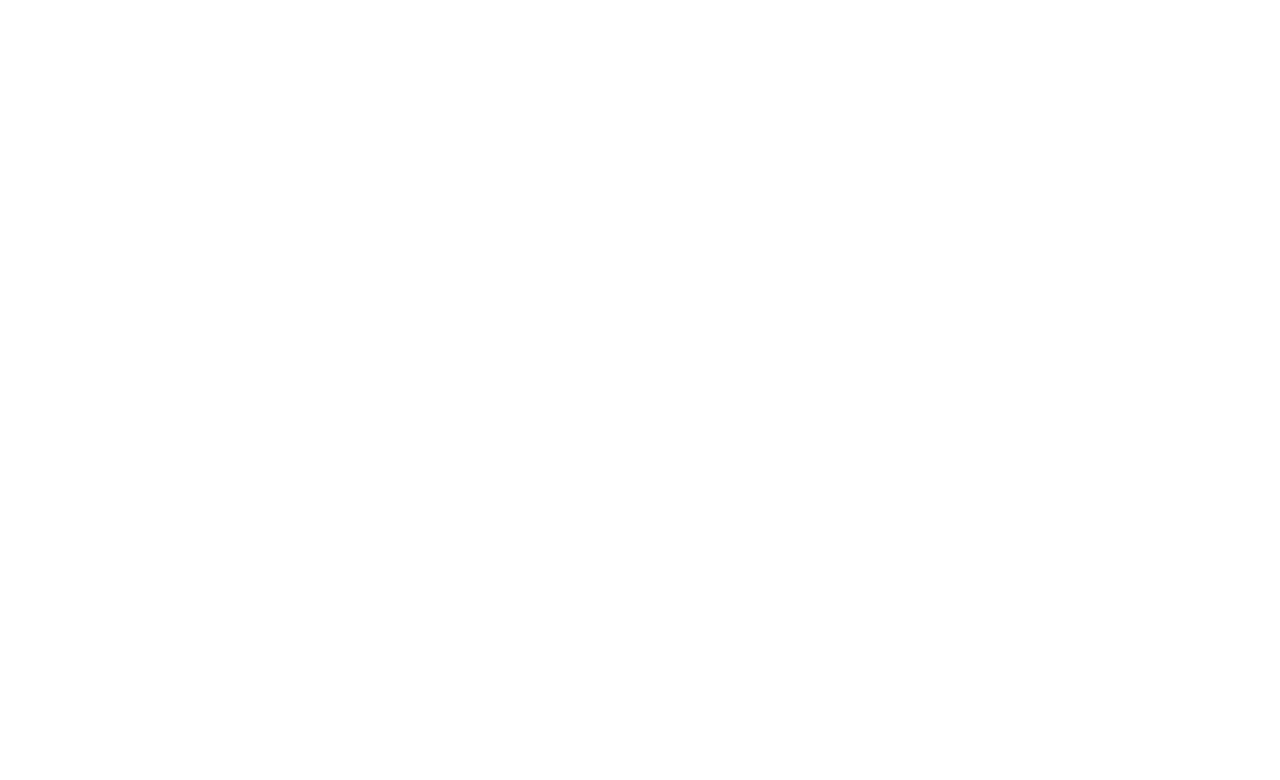
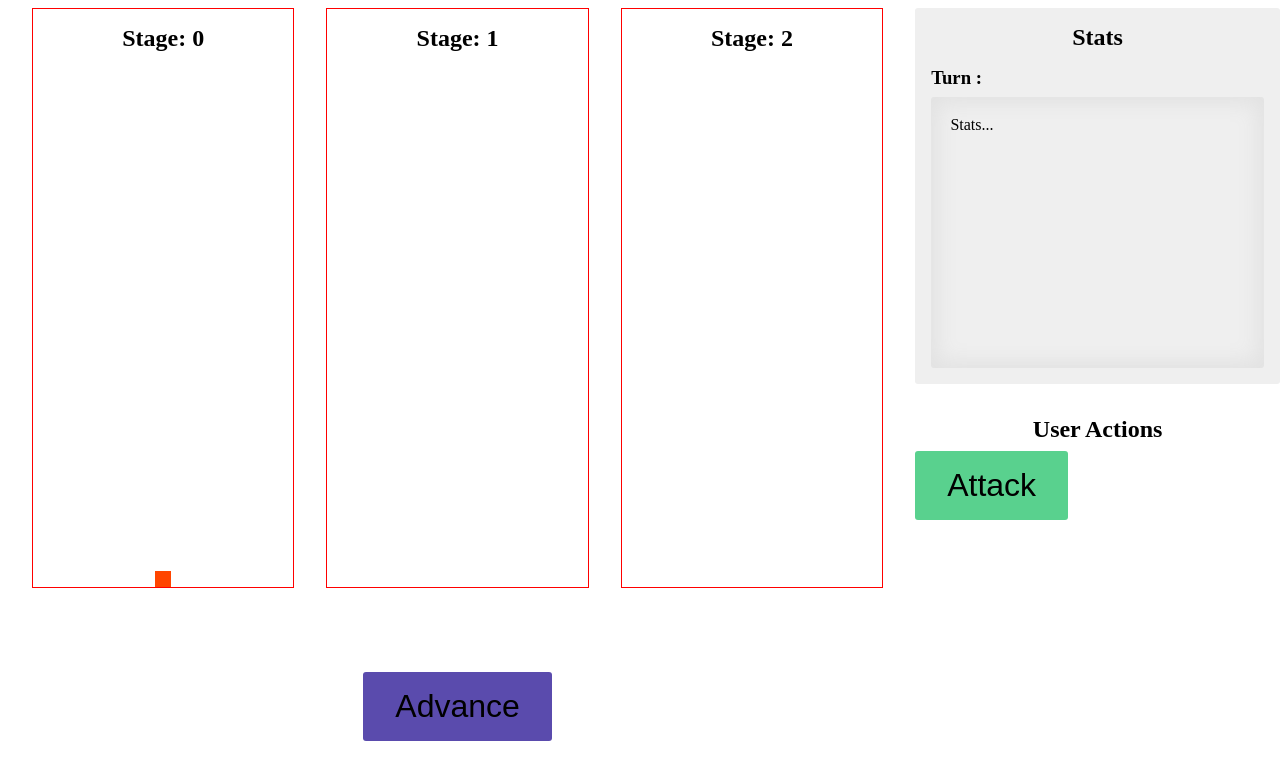
Before and after one commit to iritaca/dnd-slim-version, a React (Create React App) app: page / in a window 1280 px wide. Shown: the top 780 px of the page. Built offline with nearby package versions, Linux system fonts and the light colour scheme.

Commit message:
win screen and reset

```diff
--- a/package.json
+++ b/package.json
@@ -13,6 +13,7 @@
     "react": "^18.2.0",
     "react-dom": "^18.2.0",
     "react-scripts": "5.0.1",
+    "sass": "^1.53.0",
     "typescript": "^4.7.4",
     "web-vitals": "^2.1.4"
   },
--- a/src/App.tsx
+++ b/src/App.tsx
@@ -1,7 +1,8 @@
 import React from "react";
+import { Game } from "./Game";
 
 function App() {
-  return <div />;
+  return <Game />;
 }
 
 export default App;
--- /dev/null
+++ b/src/Game.tsx
@@ -0,0 +1,85 @@
+import React, { useState } from "react";
+
+import Styles from "./Styles/Game.module.scss";
+
+export const Game = () => {
+  let [playerPosition, setPlayerPosition] = useState(0);
+
+  const gameTiles = 3;
+
+  const hasWon = playerPosition + 1 > gameTiles;
+
+  function generateTiles(gameTiles: number) {
+    const tiles = [];
+    for (let gameTile = 0; gameTile < gameTiles; gameTile++) {
+      tiles.push(
+        <Tile
+          playerHere={gameTile === playerPosition}
+          key={gameTile}
+          stage={gameTile}
+        />
+      );
+    }
+    return tiles;
+  }
+
+  return (
+    <div className={Styles.gameGrid}>
+      <section className={Styles.gameSection}>
+        {generateTiles(gameTiles)}
+      </section>
+      <div className={Styles.buttonContainer}>
+        <>
+          {!hasWon && (
+            <button onClick={() => setPlayerPosition(playerPosition + 1)}>
+              Advance
+            </button>
+          )}
+          {hasWon && (
+            <button onClick={() => setPlayerPosition((playerPosition = 0))}>
+              Reset Game
+            </button>
+          )}
+        </>
+      </div>
+      <section className={Styles.statsSection}>
+        {!hasWon && (
+          <>
+            <h2 className={Styles.statsHeader}>Stats </h2>
+            <div className={Styles.statsBody}>
+              <h3>Turn :</h3>
+              <div className={Styles.statsContainer}>Stats...</div>
+            </div>
+          </>
+        )}
+        {hasWon && <WinScreen />}
+      </section>
+      <section className={Styles.userActionsSection}>
+        <h2>User Actions</h2>
+        <div className={Styles.buttonContainer}>
+          <button>Attack</button>
+        </div>
+      </section>
+    </div>
+  );
+};
+
+const Tile = ({
+  playerHere,
+  stage,
+}: {
+  playerHere: boolean;
+  stage: number;
+}) => {
+  return (
+    <div
+      className={`${Styles.tileContainer} ${playerHere ? Styles.fillTile : ""}`}
+    >
+      <h2>{`Stage: ${stage}`}</h2>
+    </div>
+  );
+};
+
+const WinScreen = () => {
+  return <div className={Styles.hasWonContainer}>You win!</div>;
+};
--- /dev/null
+++ b/src/Styles/Game.module.scss
@@ -0,0 +1,165 @@
+/*#region generic styles*/
+* {
+  margin: 0;
+  padding: 0;
+  box-sizing: border-box;
+}
+
+h2 {
+  text-align: center;
+}
+
+button {
+  padding: 1rem 2rem;
+  font-size: 2rem;
+  border-radius: 3px;
+  outline: none;
+  border: none;
+  &:hover {
+    cursor: pointer;
+  }
+}
+/*#endregion generic styles*/
+
+/*#region Colors*/
+$gray_1: #efefef;
+$gray_2: #e2e2e2;
+$green_1: #59d18e;
+$blue_1: #5b9ad2;
+$blue_2: #4164df;
+$purple_1: #5a4bad;
+
+/*#endregion Colors*/
+
+/*#region utils*/
+@mixin flexCenter {
+  display: flex;
+  align-items: center;
+  justify-content: center;
+}
+
+@mixin layoutMargin($type, $size) {
+  @if $type == horizontal {
+    > * + * {
+      margin-left: $size;
+    }
+  } @else {
+    > * + * {
+      margin-top: $size;
+    }
+  }
+}
+/*#endregion utils*/
+
+.gameGrid {
+  --gridGap: 32px;
+  height: 100vh;
+  width: calc(100vw - var(--gridGap) - 16px);
+  padding: 8px;
+  margin: 0 auto;
+  display: grid;
+  grid-template-columns: 70% 30%;
+  grid-template-rows: repeat(4, 1fr);
+  grid-gap: var(--gridGap);
+  grid-template-areas:
+    "game stats"
+    "game stats"
+    "game userActions"
+    "basicButton userActions";
+}
+
+/*#region game section*/
+.gameSection {
+  grid-area: game;
+  display: grid;
+  grid-gap: var(--gridGap);
+  grid-template-columns: repeat(3, 1fr);
+  height: 100%;
+}
+
+.buttonContainer {
+  grid-area: basicButton;
+  justify-self: center;
+  align-self: center;
+  button {
+    background-color: $purple_1;
+  }
+}
+
+.tileContainer {
+  border: 1px solid red;
+  display: flex;
+  flex-direction: column;
+  padding: 16px;
+  h2 {
+    text-align: center;
+  }
+}
+
+.fillTile {
+  position: relative;
+  &::after {
+    background-color: orangered;
+    --containerSize: 1rem;
+    content: "";
+    position: absolute;
+    left: 50%;
+    transform: translateX(-50%);
+    bottom: 0;
+    width: var(--containerSize);
+    height: var(--containerSize);
+  }
+}
+
+/*#endregion game section*/
+
+/*#region stats section*/
+.statsSection {
+  --borderRadius: 3px;
+  grid-area: stats;
+  display: flex;
+  flex-direction: column;
+  background-color: $gray_1;
+  padding: 16px;
+  border-radius: var(--borderRadius);
+
+  .hasWonContainer {
+    background-color: $gray_1;
+    height: 100%;
+    font-size: 3rem;
+    @include flexCenter();
+    border-radius: var(--borderRadius);
+  }
+
+  .statsBody {
+    margin-top: 1rem;
+    display: flex;
+    flex-direction: column;
+    flex: 1;
+    @include layoutMargin(vertical, 0.5rem);
+    .statsContainer {
+      flex: 1;
+      padding: 1.2rem;
+      box-shadow: inset 0 0 20px 7px $gray_2;
+      border-radius: var(--borderRadius);
+    }
+  }
+}
+
+/*#region stats section*/
+
+/*#region user actions section*/
+.userActionsSection {
+  grid-area: userActions;
+  display: flex;
+  flex-direction: column;
+  @include layoutMargin(vertical, 0.5rem);
+  .buttonContainer {
+    width: 100%;
+    button {
+      background-color: $green_1;
+    }
+  }
+}
+
+/*#endregion user actions section*/
```
Also changed, not shown: src/tasks.md (+12 -10 lines), 1 other file (tests, documents, lock files or other folders).
